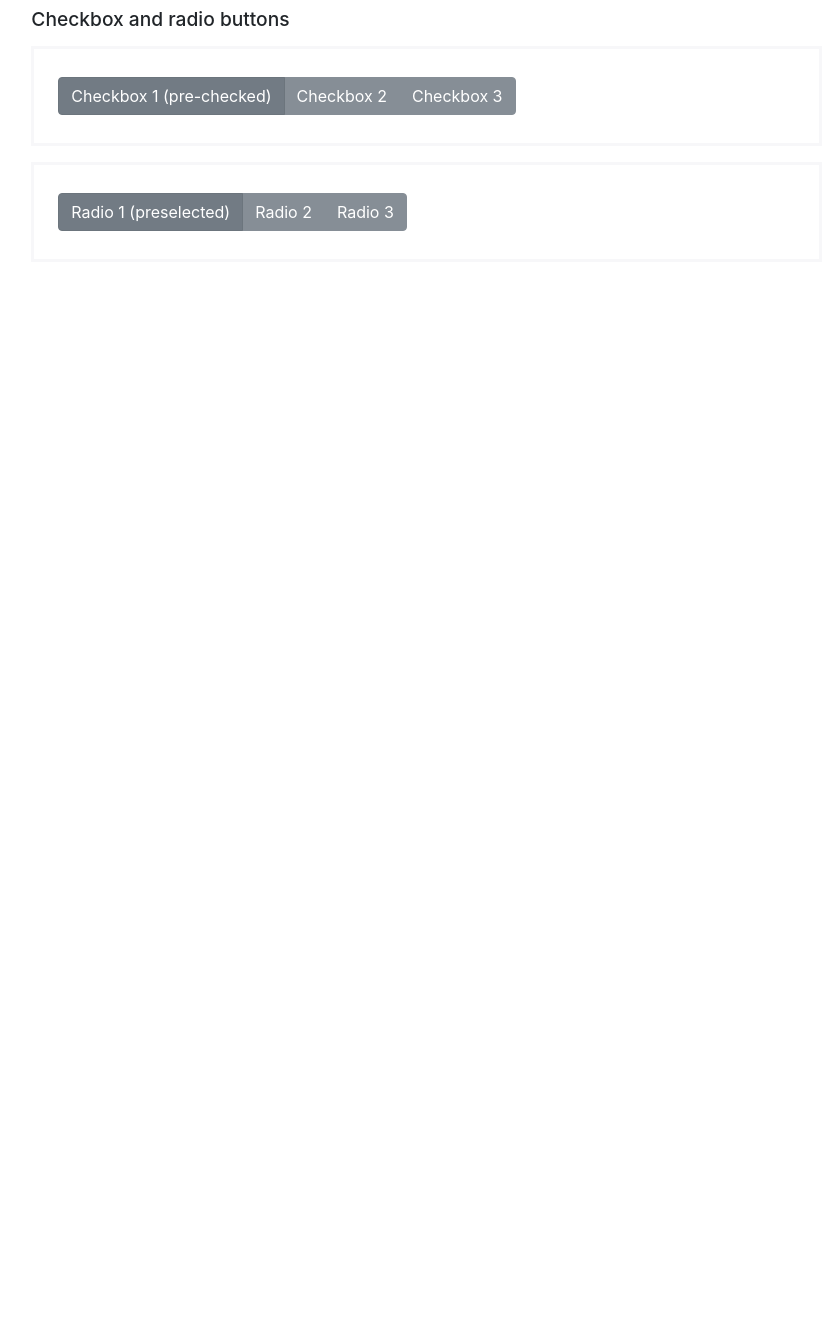
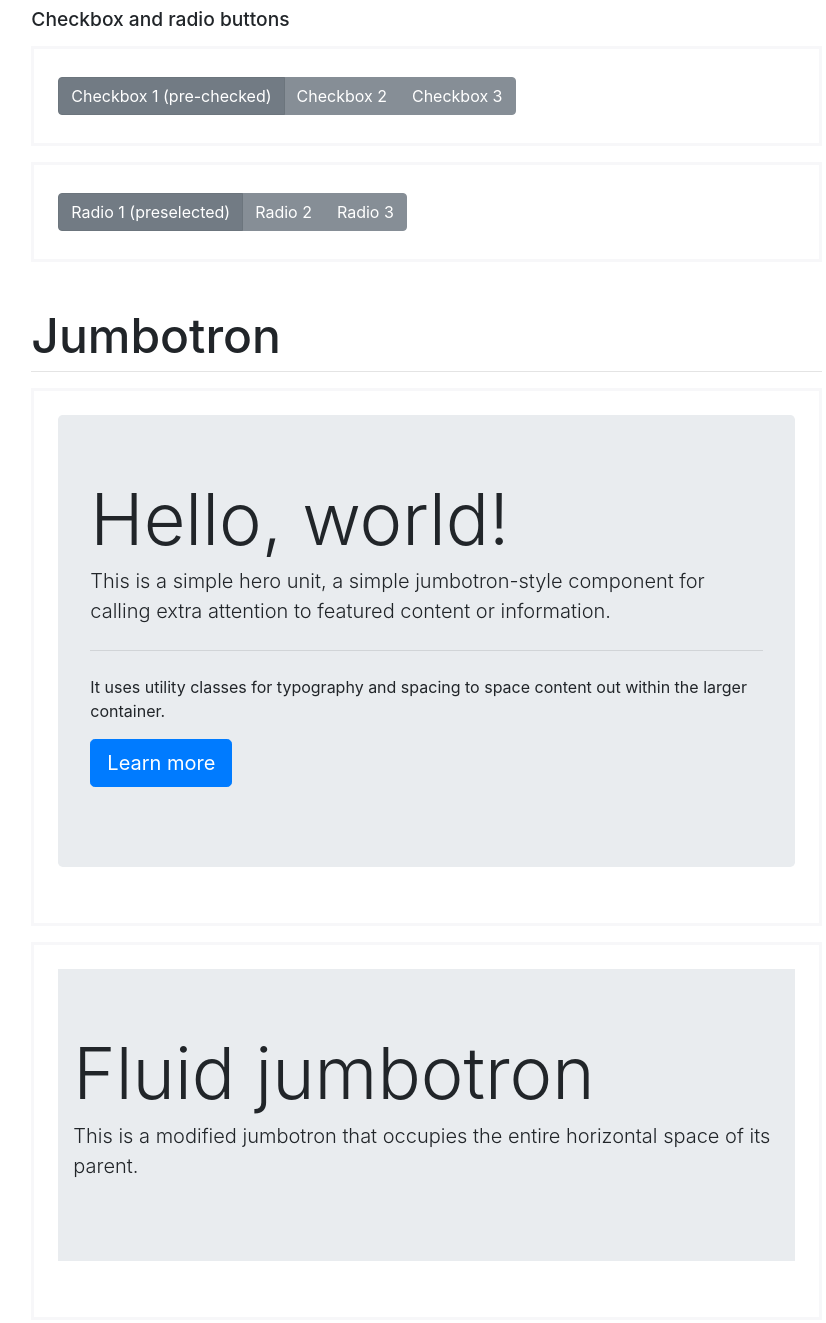
Before and after one commit to didoo/impossible-css, a website: page html/index.html in a window 1280 px wide. Shown: the part 5170-6493 px from the top of the page, without its empty margins (230-1056 px from the left). Before the commit the page ends 5448 px from the top, so only its background shows below. Drawn offline with nearby package versions, Linux system fonts and the light colour scheme; files that its build step writes are made by us from their sources.

Commit message:
added “jumbotron”

```diff
--- a/config/backstop.config.json
+++ b/config/backstop.config.json
@@ -28,7 +28,8 @@
         "#alerts",
         "#breadcrumbs",
         "#badges",
-        "#buttons"
+        "#buttons",
+        "#jumbotrons"
       ],
       "readyEvent": null,
       "delay": 500,
--- a/html/index.html
+++ b/html/index.html
@@ -51,8 +51,8 @@
                         <h5 class="bd-toc-link">Components</h5>
                         <ul class="nav bd-sidenav">
                             <li class=""><a href="#alerts">Alerts</a></li>
-                            <li class=""><a href="#badge">Badge</a></li>
-                            <li class=""><a href="#breadcrumb">Breadcrumb</a></li>
+                            <li class=""><a href="#badges">Badge</a></li>
+                            <li class=""><a href="#breadcrumbs">Breadcrumb</a></li>
                             <li class=""><a href="#buttons">Buttons</a></li>
                             <li class=""><a href="#button-group">Button group</a></li>
                             <li class=""><a href="#card">Card</a></li>
@@ -61,7 +61,7 @@
                             <li class=""><a href="#dropdowns">Dropdowns</a></li>
                             <li class=""><a href="#forms">Forms</a></li>
                             <li class=""><a href="#input-group">Input group</a></li>
-                            <li class=""><a href="#jumbotron">Jumbotron</a></li>
+                            <li class=""><a href="#jumbotrons">Jumbotron</a></li>
                             <li class=""><a href="#list-group">List group</a></li>
                             <li class=""><a href="#modal">Modal</a></li>
                             <li class=""><a href="#navs">Navs</a></li>
@@ -424,6 +424,37 @@
 
                 </section>
 
+                <!--
+                //////////////////////
+                ////  JUMBOTRONS  ////
+                //////////////////////
+                 -->
+                <section id="jumbotrons">
+                    <h1 class="bd-title" id="content">Jumbotron</h1>
+
+                    <div class="bd-example" data-example-id="">
+                        <div class="jumbotron">
+                            <h1 class="display-3">Hello, world!</h1>
+                            <p class="lead">This is a simple hero unit, a simple jumbotron-style component for calling extra attention to featured content or information.</p>
+                            <hr class="my-4" />
+                            <p>It uses utility classes for typography and spacing to space content out within the larger container.</p>
+                            <p class="lead">
+                                <a class="btn btn-primary btn-lg" href="#" role="button">Learn more</a>
+                            </p>
+                        </div>
+                    </div>
+
+                    <div class="bd-example" data-example-id="">
+                        <div class="jumbotron jumbotron-fluid">
+                            <div class="container">
+                                <h1 class="display-3">Fluid jumbotron</h1>
+                                <p class="lead">This is a modified jumbotron that occupies the entire horizontal space of its parent.</p>
+                            </div>
+                        </div>
+                    </div>
+
+                </section>
+
             </main>
 
         </div>
--- a/scss/_jumbotron.scss
+++ b/scss/_jumbotron.scss
@@ -7,6 +7,10 @@
   @include media-breakpoint-up(sm) {
     padding: ($jumbotron-padding * 2) $jumbotron-padding;
   }
+
+  // fix for "impossible-css" (on mobile viewport breaks the layout)
+  overflow-wrap: break-word;
+  word-wrap: break-word;
 }
 
 .jumbotron-fluid {
```
